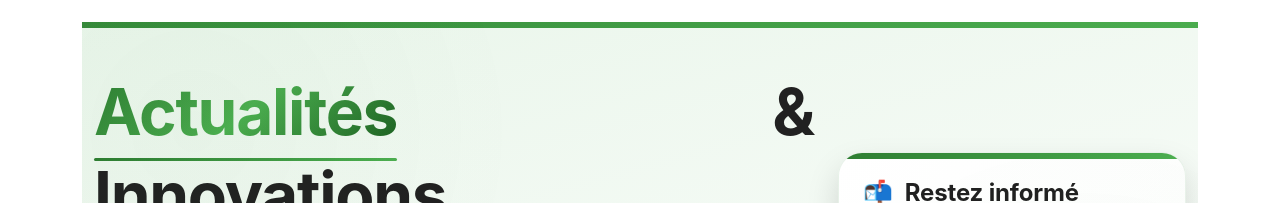
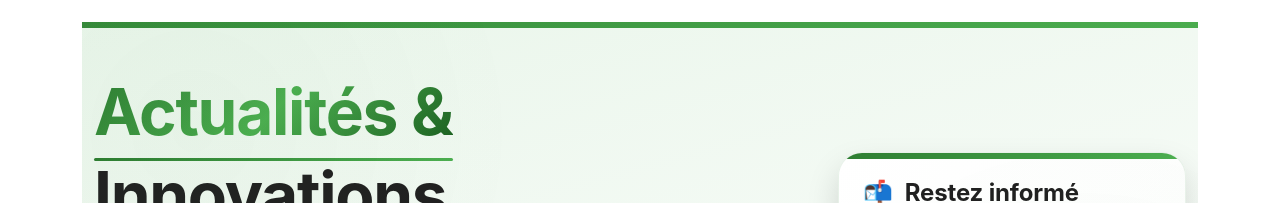
Before and after one commit to Niceme242/appdas, a React (Create React App) app: page /actualites in a window 1280 px wide. Shown: the part 446-649 px from the top of the page. Built offline with nearby package versions, Linux system fonts and the light colour scheme.

Commit message:
feat: design amélioré de la page actualités XX

```diff
--- a/src/pages/Actulites.js
+++ b/src/pages/Actulites.js
@@ -333,7 +333,7 @@ const CompanyNews = () => {
           <div className="row align-items-center">
             <div className="col-lg-8">
               <h3 className="display-4 mb-3">
-                <span className="text-gradient">Actualités</span> & Innovations
+                <span className="text-gradient">Actualités & </span> Innovations
               </h3>
               <p className="lead mb-4">
                 Restez informé des dernières nouveautés, succès clients et innovations
```
